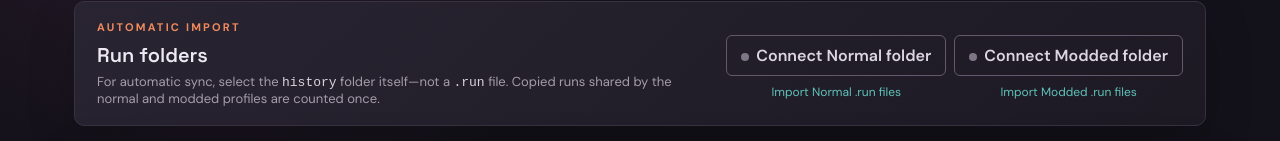
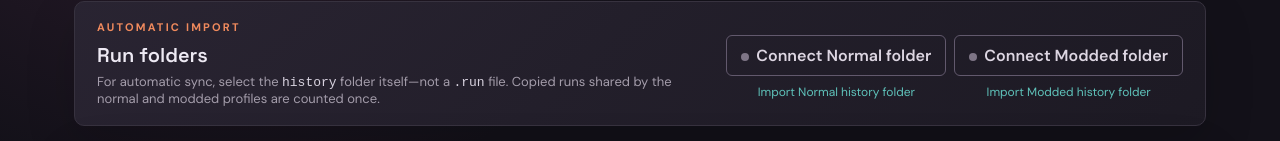
Before and after one commit to JustinWaysHinnant/Slay-the-Spire-2-Strategy-Maker, a React (Vite) app: page / in a window 1280 px wide. Shown: the part 248-389 px from the top of the page. Built offline with nearby package versions, Linux system fonts and the light colour scheme.

Commit message:
Import complete run history folders

```diff
--- a/src/components/RunSync.tsx
+++ b/src/components/RunSync.tsx
@@ -1,7 +1,6 @@
 import { useEffect, useRef, useState } from 'react'
 import {
   chooseHistoryDirectory,
-  chooseRunFiles,
   forgetDirectoryHandle,
   hasReadPermission,
   isSameDirectory,
@@ -10,7 +9,6 @@ import {
   scanHistoryDirectory,
   scanSelectedFiles,
   supportsDirectoryPicker,
-  supportsOpenFilePicker,
   type RunSource,
   type ScanResult,
   type HistoryDirectoryHandle,
@@ -28,8 +26,6 @@ export function RunSync({ onRuns, onError }: Props) {
   const [connected, setConnected] = useState<Record<RunSource, boolean>>({ normal: false, modded: false })
   const normalFallback = useRef<HTMLInputElement>(null)
   const moddedFallback = useRef<HTMLInputElement>(null)
-  const normalFiles = useRef<HTMLInputElement>(null)
-  const moddedFiles = useRef<HTMLInputElement>(null)
   const handles = useRef<Partial<Record<RunSource, HistoryDirectoryHandle>>>({})
   const callbacks = useRef({ onRuns, onError })
   callbacks.current = { onRuns, onError }
@@ -74,7 +70,7 @@ export function RunSync({ onRuns, onError }: Props) {
           setConnected((current) => ({ ...current, [source]: false }))
         } else {
           if (await scan(source, true, true)) return
-          callbacks.current.onError(`Access to the ${source} folder was denied. Use Import .run files below, or refresh the page to reconnect.`)
+          callbacks.current.onError(`Access to the ${source} folder was denied. Use the one-time history-folder import below, or refresh the page to reconnect.`)
           return
         }
       }
@@ -83,7 +79,7 @@ export function RunSync({ onRuns, onError }: Props) {
       await useFolder(source, handle)
     } catch (error) {
       if (error instanceof DOMException && error.name === 'AbortError') {
-        callbacks.current.onError('No folder was connected. Select the history folder itself, or use Import .run files below.')
+        callbacks.current.onError('No folder was connected. Select the history folder itself, or use the one-time history-folder import below.')
         return
       }
       callbacks.current.onError(error instanceof Error ? error.message : 'Could not connect the run-history folder.')
@@ -106,24 +102,6 @@ export function RunSync({ onRuns, onError }: Props) {
       callbacks.current.onRuns(result.runs, source, result, true)
     } catch (error) {
       callbacks.current.onError(error instanceof Error ? error.message : 'Could not import the selected run folder.')
-    }
-  }
-
-  async function importFiles(source: RunSource) {
-    if (!supportsOpenFilePicker()) {
-      (source === 'normal' ? normalFiles : moddedFiles).current?.click()
-      return
-    }
-    try {
-      // Separate picker IDs remember separate Normal and Modded locations. When a
-      // folder is connected, start directly inside that source's history folder.
-      const files = await chooseRunFiles(source, handles.current[source])
-      if (!files.length) return
-      const result = await scanSelectedFiles(files, source)
-      callbacks.current.onRuns(result.runs, source, result, true)
-    } catch (error) {
-      if (error instanceof DOMException && error.name === 'AbortError') return
-      callbacks.current.onError(error instanceof Error ? error.message : 'Could not import the selected run files.')
     }
   }
 
@@ -170,12 +148,10 @@ export function RunSync({ onRuns, onError }: Props) {
           {connected[source] ? `Sync ${sourceLabel(source)}` : `Connect ${sourceLabel(source)} folder`}
         </button>
         {connected[source] && <button className="sync-file-button" onClick={() => void changeFolder(source)}>Change folder</button>}
-        <button className="sync-file-button" onClick={() => void importFiles(source)}>Import {sourceLabel(source)} .run files</button>
+        <button className="sync-file-button" onClick={() => (source === 'normal' ? normalFallback : moddedFallback).current?.click()}>Import {sourceLabel(source)} history folder</button>
       </div>)}
     </div>
-    <input ref={normalFallback} hidden type="file" multiple {...{ webkitdirectory: '' }} onChange={(event) => void fallbackImport('normal', event.target.files)} />
-    <input ref={moddedFallback} hidden type="file" multiple {...{ webkitdirectory: '' }} onChange={(event) => void fallbackImport('modded', event.target.files)} />
-    <input ref={normalFiles} hidden type="file" accept=".run" multiple onChange={(event) => { void fallbackImport('normal', event.target.files); event.target.value = '' }} />
-    <input ref={moddedFiles} hidden type="file" accept=".run" multiple onChange={(event) => { void fallbackImport('modded', event.target.files); event.target.value = '' }} />
+    <input ref={normalFallback} hidden type="file" multiple {...{ webkitdirectory: '' }} onChange={(event) => { void fallbackImport('normal', event.target.files); event.target.value = '' }} />
+    <input ref={moddedFallback} hidden type="file" multiple {...{ webkitdirectory: '' }} onChange={(event) => { void fallbackImport('modded', event.target.files); event.target.value = '' }} />
   </section>
 }
--- a/src/lib/runHistory.ts
+++ b/src/lib/runHistory.ts
@@ -22,12 +22,6 @@ export interface HistoryFileHandle {
 
 interface DirectoryPickerWindow extends Window {
   showDirectoryPicker?: (options?: { id?: string; mode?: PermissionMode }) => Promise<HistoryDirectoryHandle>
-  showOpenFilePicker?: (options?: {
-    id?: string
-    multiple?: boolean
-    startIn?: HistoryDirectoryHandle
-    types?: { description?: string; accept: Record<string, string[]> }[]
-  }) => Promise<HistoryFileHandle[]>
 }
 
 const DB_NAME = 'spire2-run-folders'
@@ -279,28 +273,11 @@ export async function scanSelectedFiles(files: Iterable<File>, source: RunSource
 }
 
 export const supportsDirectoryPicker = () => typeof (window as DirectoryPickerWindow).showDirectoryPicker === 'function'
-export const supportsOpenFilePicker = () => typeof (window as DirectoryPickerWindow).showOpenFilePicker === 'function'
 
 export async function chooseHistoryDirectory(source: RunSource) {
   const picker = (window as DirectoryPickerWindow).showDirectoryPicker
   if (!picker) throw new Error('Folder syncing requires Chrome or Edge. Use the folder import fallback instead.')
   return picker({ id: `spire2-${source}-history`, mode: 'read' })
-}
-
-export async function chooseRunFiles(source: RunSource, startIn?: HistoryDirectoryHandle) {
-  const picker = (window as DirectoryPickerWindow).showOpenFilePicker
-  if (!picker) throw new Error('The source-specific file picker is unavailable in this browser.')
-  const handles = await picker(runFilePickerOptions(source, startIn))
-  return Promise.all(handles.map((handle) => handle.getFile()))
-}
-
-export function runFilePickerOptions(source: RunSource, startIn?: HistoryDirectoryHandle) {
-  return {
-    id: `spire2-${source}-run-files`,
-    multiple: true,
-    ...(startIn ? { startIn } : {}),
-    types: [{ description: 'Slay the Spire 2 run files', accept: { 'application/json': ['.run'] } }],
-  }
 }
 
 export async function isSameDirectory(first?: HistoryDirectoryHandle, second?: HistoryDirectoryHandle) {
```
Also changed, not shown: 2 other files (tests, documents, lock files or other folders).
